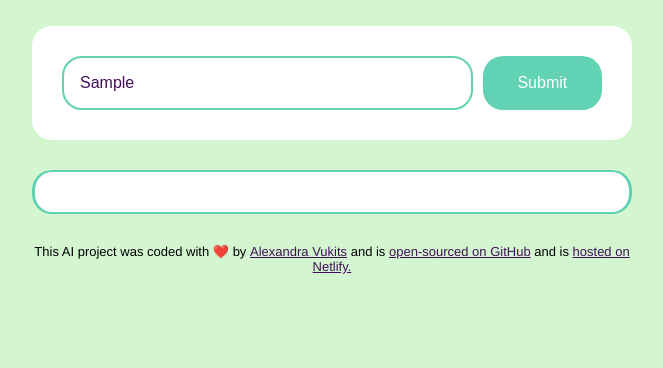
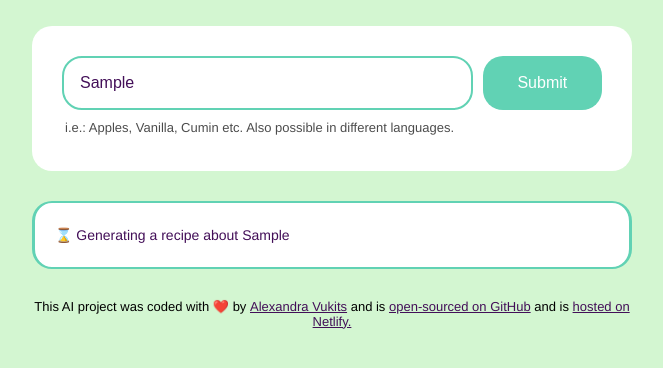
Before and after one commit to AlexandraVcodes/recipe-generator, a plain HTML site: page index.html in a window 1280 px wide. Both pictures are taken after typing "Sample" into the empty fields and a click on the input 850 px from the left and 243 px from the top of the page. Shown: the part 160-528 px from the top of the page, without its empty margins (308-971 px from the left). Drawn offline with nearby package versions, Linux system fonts and the light colour scheme; no server answers.

Commit message:
Improved the User Experience

```diff
--- a/index.html
+++ b/index.html
@@ -15,6 +15,7 @@
         <h1>AI Recipe Generator</h1>
       </header>
       <main>
+        <div class="form-wrapper">
           <form id="generator-form">
             <input
               type="text"
@@ -27,7 +28,12 @@
             />
             <input type="submit" class="submit-button" />
           </form>
-        <div class="recipe" id="recipe"></div>
+          <div class="hint">
+            i.e.: Apples, Vanilla, Cumin etc. Also possible in different
+            languages.
+          </div>
+        </div>
+        <div class="recipe hidden" id="recipe"></div>
       </main>
 
       <footer>
--- a/src/index.js
+++ b/src/index.js
@@ -14,9 +14,13 @@ function generateRecipe(event) {
   let instructionVariable = document.querySelector("#user-instructions");
 
   let apiContext =
-    "You are a Recipe expert and love to create recipes. Your mission is to create detailed recipe in basic HTML. Make sure to follow the user instructions. ";
+    "You are a Recipe expert and love to create recipes. Your mission is to create detailed recipe in basic HTML without showing the word html. Limit the instructions to 5 steps. Make sure to follow the user instructions. ";
   let apiPrompt = `User instructions: Generate a recipe about ${instructionVariable.value}`;
   let apiUrl = `https://api.shecodes.io/ai/v1/generate?prompt=${apiPrompt}&context=${apiContext}&key=${apiKey}`;
+
+  let recipeElement = document.querySelector("#recipe");
+  recipeElement.classList.remove("hidden");
+  recipeElement.innerHTML = `<div class="blink"> ⌛ Generating a recipe about ${instructionVariable.value}</div>`;
 
   console.log("Generating recipe");
   console.log(`Prompt: ${apiPrompt}`);
--- a/src/stylesheet.css
+++ b/src/stylesheet.css
@@ -16,11 +16,7 @@ h1 {
 }
 
 form {
-  padding: 30px;
-  background-color: white;
-  border-radius: 20px;
   display: flex;
-  margin-bottom: 30px;
 }
 
 footer {
@@ -37,6 +33,25 @@ a {
 .container {
   margin: 120px auto;
   max-width: 600px;
+}
+
+.form-wrapper {
+  padding: 30px;
+  background-color: white;
+  border-radius: 20px;
+  margin-bottom: 30px;
+}
+
+.hint {
+  line-height: 1.5;
+  font-size: 13px;
+  opacity: 0.7;
+  padding: 3px;
+  margin-top: 5px;
+}
+
+.hidden {
+  display: none;
 }
 
 .instructions {
@@ -72,3 +87,12 @@ a {
   border-top: 2px solid #61d2b4;
   border-bottom: 2px solid #61d2b4;
 }
+
+.blink {
+  animation: blink-animation 1s steps(5, start) infinite;
+}
+@keyframes blink-animation {
+  to {
+    visibility: hidden;
+  }
+}
```
Lines whose indentation alone changed are shown as unchanged.
